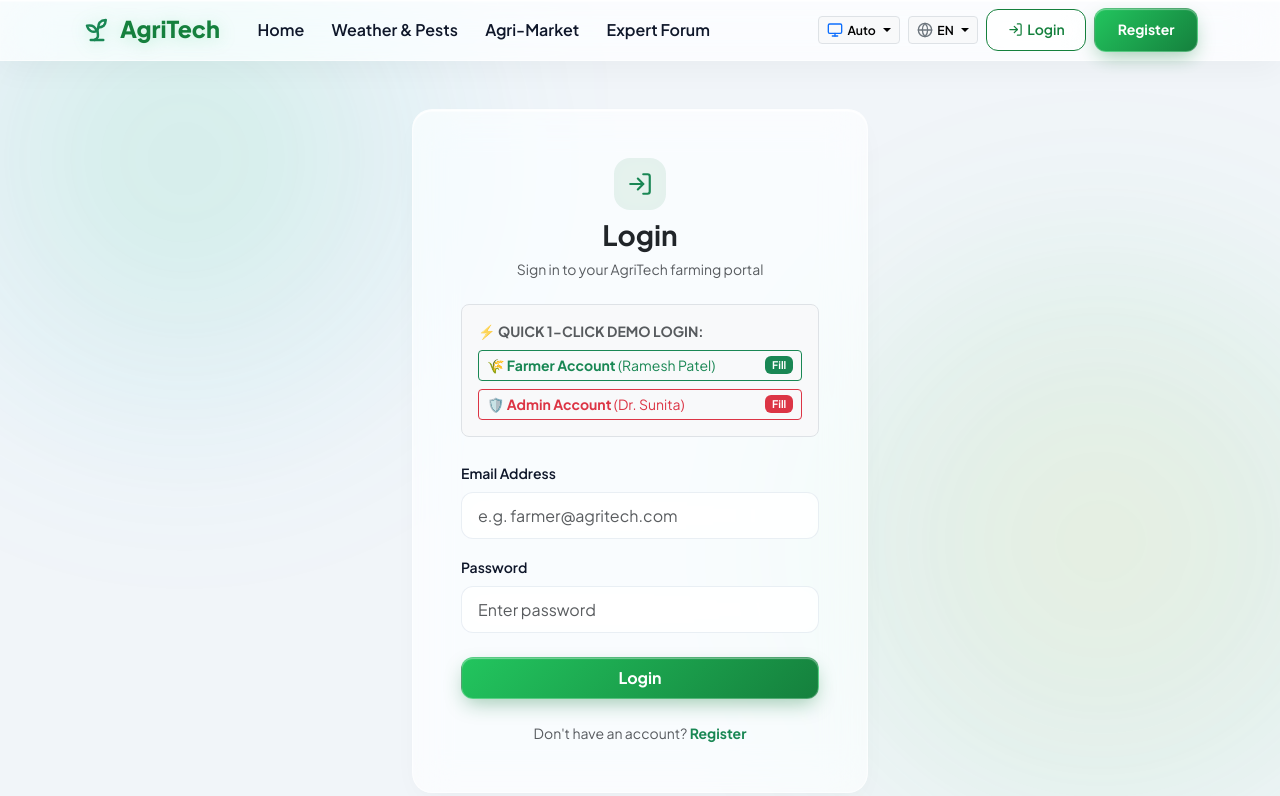
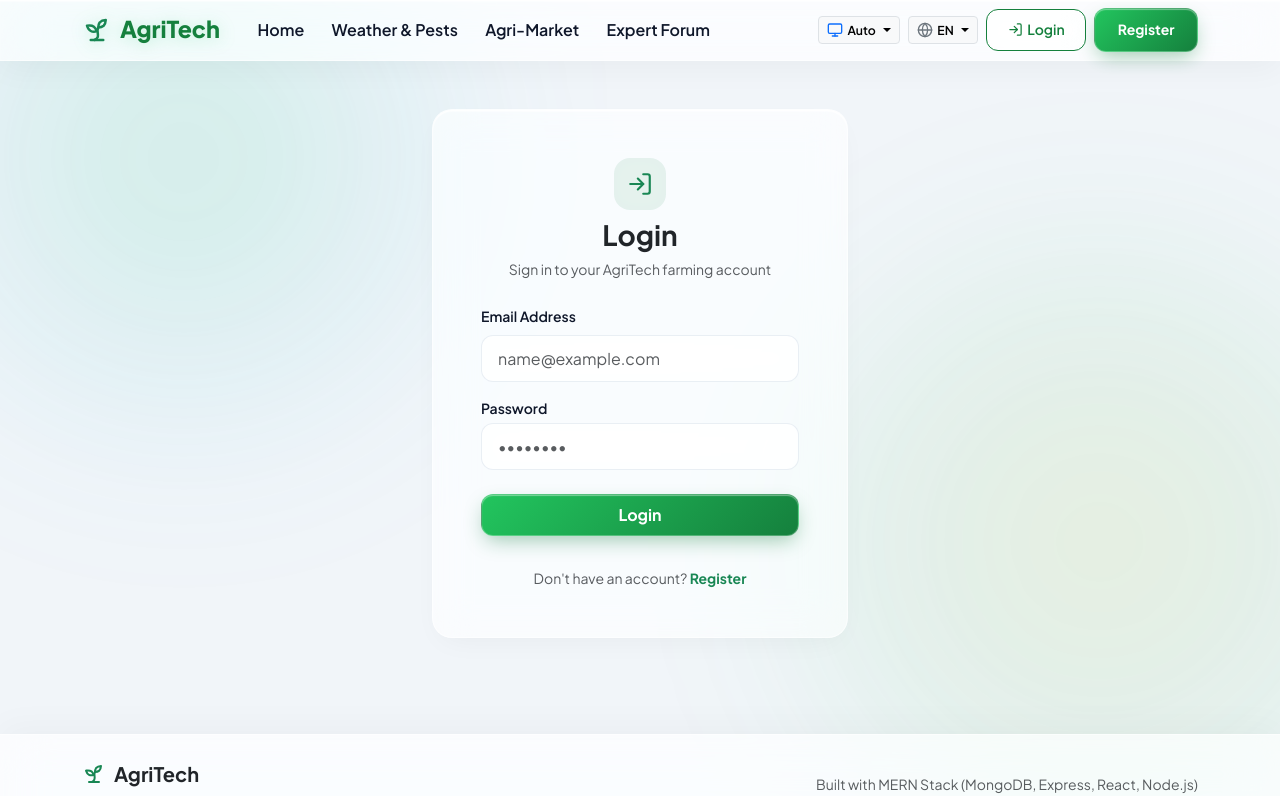
Before and after one commit to en24cs3010729-rgb/agritech-mern, a React (Vite) app in the folder frontend/: page /login in a window 1280 px wide. Shown: the top 796 px of the page. Built offline with nearby package versions, Linux system fonts and the light colour scheme.

Commit message:
feat: clean authentic login page, remove all demo badges and quick fill options

```diff
--- a/frontend/src/pages/Home.jsx
+++ b/frontend/src/pages/Home.jsx
@@ -50,7 +50,7 @@ export default function Home() {
                     <ArrowRight size={18} />
                   </Link>
                   <Link to="/login" className="btn btn-outline-light btn-lg px-4 py-2 rounded-pill">
-                    Sign In with Demo
+                    Sign In
                   </Link>
                 </>
               )}
--- a/frontend/src/pages/Login.jsx
+++ b/frontend/src/pages/Login.jsx
@@ -32,21 +32,15 @@ export default function Login() {
     }
   };
 
-  const fillDemo = (demoEmail, demoPass) => {
-    setEmail(demoEmail);
-    setPassword(demoPass);
-    setError('');
-  };
-
   return (
-    <div className="container py-5" style={{ maxWidth: '480px' }}>
+    <div className="container py-5" style={{ maxWidth: '440px' }}>
       <div className="agri-card p-4 p-md-5">
         <div className="text-center mb-4">
           <div className="stat-icon-wrapper bg-success bg-opacity-10 text-success mx-auto mb-2">
             <LogIn size={26} />
           </div>
           <h3 className="fw-bold text-dark">{t('login')}</h3>
-          <p className="text-muted small">Sign in to your AgriTech farming portal</p>
+          <p className="text-muted small">Sign in to your AgriTech farming account</p>
         </div>
 
         {error && (
@@ -56,36 +50,13 @@ export default function Login() {
           </div>
         )}
 
-        {/* One Click Demo Credentials */}
-        <div className="bg-light p-3 rounded-3 mb-4 border">
-          <div className="small fw-bold text-muted text-uppercase mb-2">⚡ Quick 1-Click Demo Login:</div>
-          <div className="d-grid gap-2">
-            <button
-              type="button"
-              className="btn btn-sm btn-outline-success text-start d-flex align-items-center justify-content-between"
-              onClick={() => fillDemo('farmer@agritech.com', 'farmer123')}
-            >
-              <span>🌾 <strong>Farmer Account</strong> (Ramesh Patel)</span>
-              <span className="badge bg-success">Fill</span>
-            </button>
-            <button
-              type="button"
-              className="btn btn-sm btn-outline-danger text-start d-flex align-items-center justify-content-between"
-              onClick={() => fillDemo('admin@agritech.com', 'admin123')}
-            >
-              <span>🛡️ <strong>Admin Account</strong> (Dr. Sunita)</span>
-              <span className="badge bg-danger">Fill</span>
-            </button>
-          </div>
-        </div>
-
         <form onSubmit={handleSubmit}>
           <div className="mb-3">
             <label className="form-label small fw-semibold">Email Address</label>
             <input
               type="email"
               className="form-control"
-              placeholder="e.g. farmer@agritech.com"
+              placeholder="name@example.com"
               value={email}
               onChange={(e) => setEmail(e.target.value)}
               required
@@ -93,11 +64,13 @@ export default function Login() {
           </div>
 
           <div className="mb-4">
-            <label className="form-label small fw-semibold">Password</label>
+            <div className="d-flex justify-content-between align-items-center mb-1">
+              <label className="form-label small fw-semibold mb-0">Password</label>
+            </div>
             <input
               type="password"
               className="form-control"
-              placeholder="Enter password"
+              placeholder="••••••••"
               value={password}
               onChange={(e) => setPassword(e.target.value)}
               required
@@ -106,14 +79,14 @@ export default function Login() {
 
           <button
             type="submit"
-            className="btn btn-agri w-100 py-2"
+            className="btn btn-agri w-100 py-2 mb-3"
             disabled={loading}
           >
-            {loading ? 'Authenticating...' : t('login')}
+            {loading ? 'Signing in...' : t('login')}
           </button>
         </form>
 
-        <div className="text-center mt-4 text-muted small">
+        <div className="text-center mt-3 text-muted small">
           Don't have an account?{' '}
           <Link to="/register" className="text-success fw-bold text-decoration-none">
             {t('register')}
```
